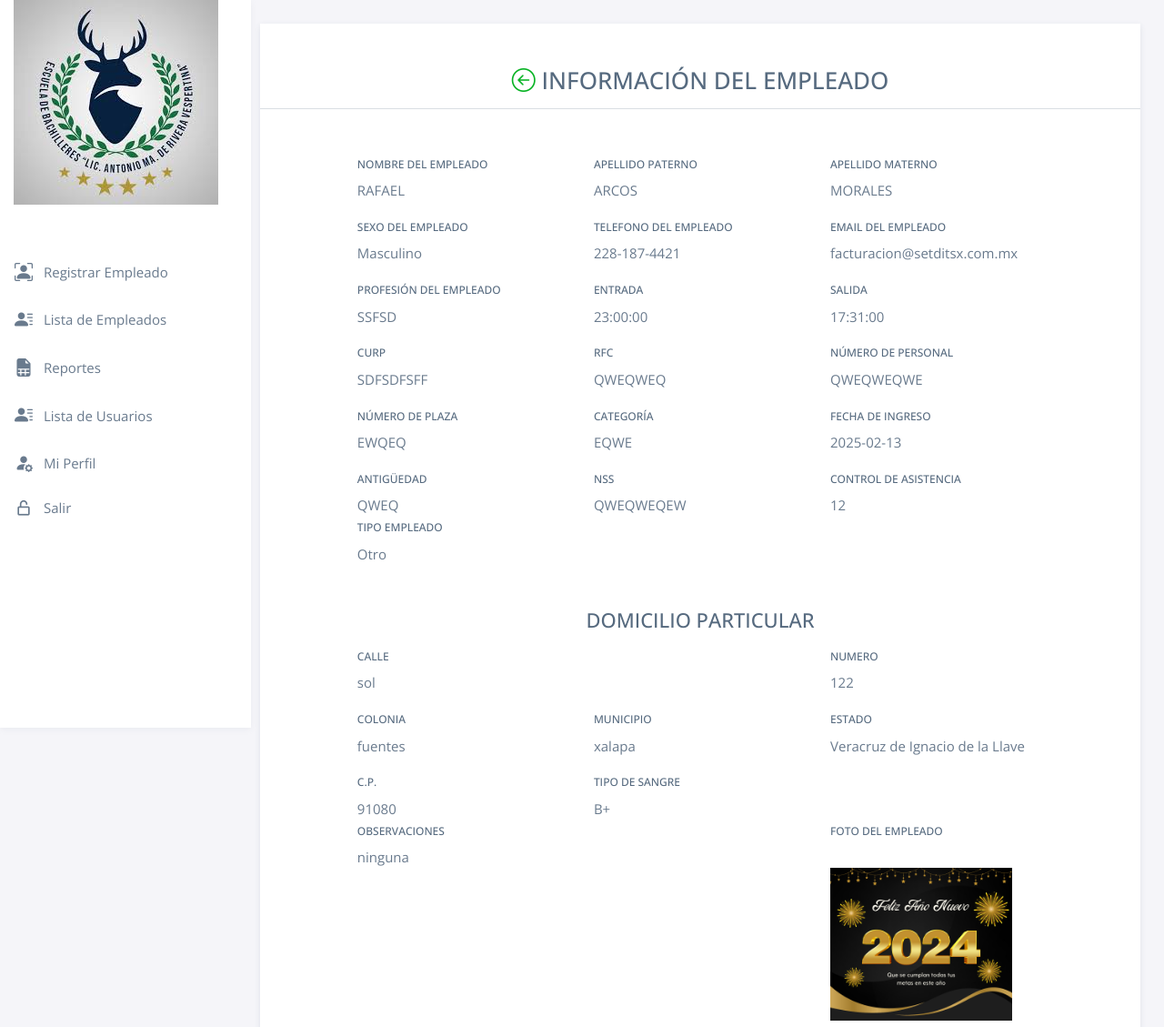
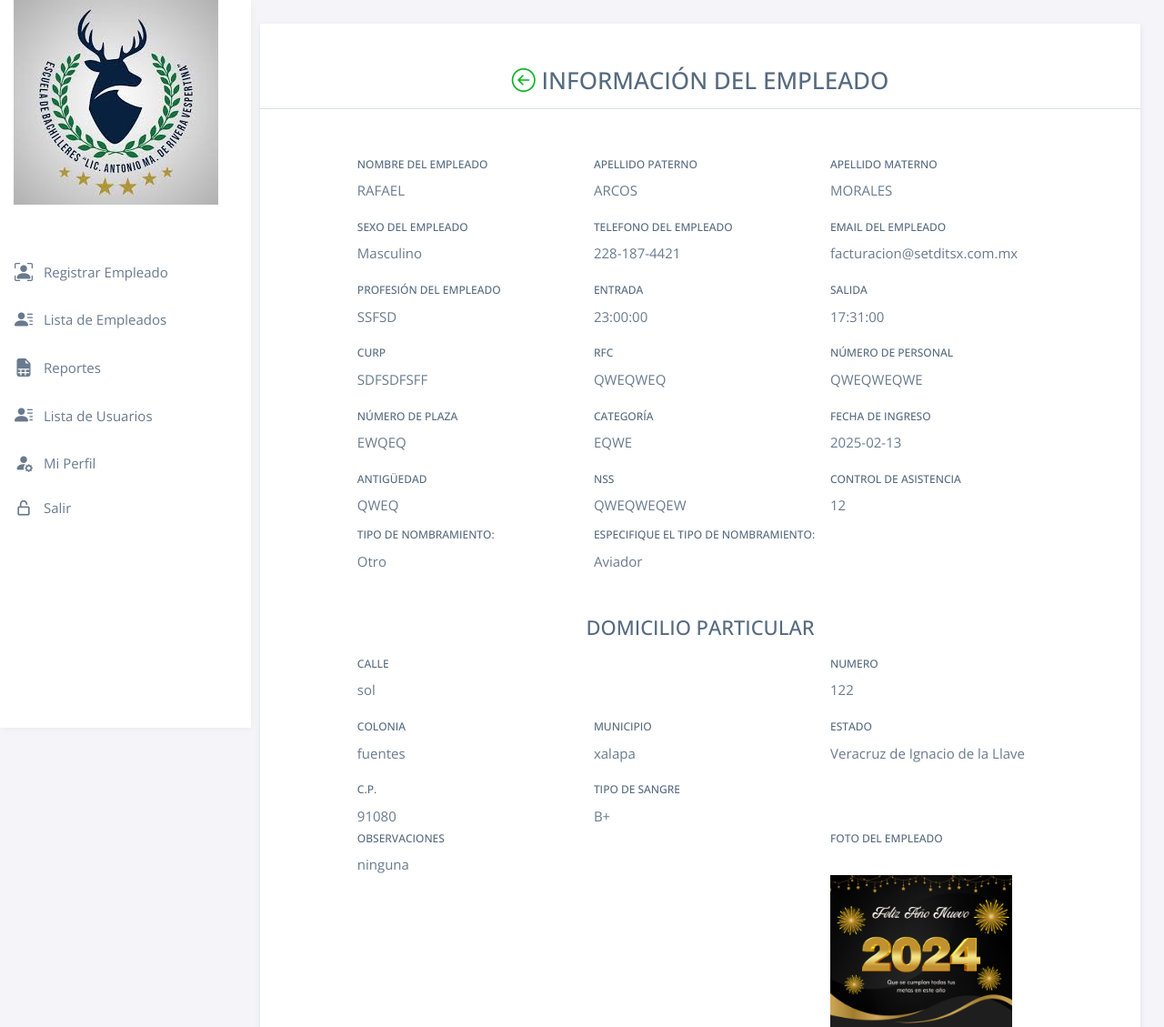
Before and after one commit to Apptechnology/amrv, a Flask app: page /detalles-empleado/22 in a window 1280 px wide. Shown: the top 1129 px of the page at 91% size. Run offline with Flask 3, Linux system fonts and the light colour scheme; the visitor is signed in with stand-in values (Sample User, id 1); data comes from the database, SQL or seed files in the repository; both versions use the stored data as it was after the commit; some libraries are stand-ins or nearby versions.

Commit message:
ver24022025-3

```diff
--- a/controllers/funciones_home.py
+++ b/controllers/funciones_home.py
@@ -23,19 +23,18 @@ def procesar_form_empleado(dataForm, foto_perfil):
    # salario_sin_puntos = re.sub('[^0-9]+', '', dataForm['salario_empleado'])
     # convertir salario a INT
     #salario_entero = int(salario_sin_puntos)
-
     result_foto_perfil = procesar_imagen_perfil(foto_perfil)
     try:
         with connectionBD() as conexion_MySQLdb:
             with conexion_MySQLdb.cursor(dictionary=True) as cursor:
 
-                sql = "INSERT INTO tbl_empleados (nombre_empleado, apellido_empleado, apellido_materno, sexo_empleado, telefono_empleado, email_empleado, profesion_empleado, entrada, salida, curp, rfc, num_personal, num_plaza, categoria, fecha_ingreso, antiguedad, nss, control_asistencia, tipo_empleado, calle, num, colonia, municipio, estado, cp, tipo_sangre, observaciones, foto_empleado) VALUES (%s, %s, %s, %s, %s, %s, %s, %s, %s, %s, %s, %s, %s, %s, %s, %s, %s, %s, %s, %s, %s, %s, %s, %s, %s, %s, %s, %s)"
+                sql = "INSERT INTO tbl_empleados (nombre_empleado, apellido_empleado, apellido_materno, sexo_empleado, telefono_empleado, email_empleado, profesion_empleado, entrada, salida, curp, rfc, num_personal, num_plaza, categoria, fecha_ingreso, antiguedad, nss, control_asistencia, tipo_empleado, otro_empleado, calle, num, colonia, municipio, estado, cp, tipo_sangre, observaciones, foto_empleado) VALUES (%s, %s, %s, %s, %s, %s, %s, %s, %s, %s, %s, %s, %s, %s, %s, %s, %s, %s, %s, %s, %s, %s, %s, %s, %s, %s, %s, %s, %s)"
 
                 # Creando una tupla con los valores del INSERT
                 valores = (dataForm['nombre_empleado'], dataForm['apellido_empleado'], dataForm['apellido_materno'], dataForm['sexo_empleado'],
                            dataForm['telefono_empleado'], dataForm['email_empleado'], dataForm['profesion_empleado'], dataForm['entrada'], dataForm['salida'],
                            dataForm['curp'], dataForm['rfc'], dataForm['num_personal'], dataForm['num_plaza'], dataForm['categoria'],
-                           dataForm['fecha_ingreso'], dataForm['antiguedad'], dataForm['nss'], dataForm['control_asistencia'], dataForm['tipo_empleado'], dataForm['calle'],
+                           dataForm['fecha_ingreso'], dataForm['antiguedad'], dataForm['nss'], dataForm['control_asistencia'], dataForm['tipo_empleado'], dataForm['otro_empleado'], dataForm['calle'],
                            dataForm['num'], dataForm['colonia'], dataForm['municipio'], dataForm['estado'], dataForm['cp'], dataForm['tipo_sangre'], dataForm['observaciones'], result_foto_perfil)
                 cursor.execute(sql, valores)
 
@@ -102,6 +101,7 @@ def sql_lista_empleadosBD():
                         e.nss,
                         e.control_asistencia,
                         e.tipo_empleado,
+                        e.otro_empleado,
                         e.calle,
                         e.num,
                         e.colonia,
@@ -157,6 +157,7 @@ def sql_detalles_empleadosBD(idEmpleado):
                         e.nss,
                         e.control_asistencia,
                         e.tipo_empleado,
+                        e.otro_empleado,
                         e.calle,
                         e.num,
                         e.colonia,
@@ -206,6 +207,7 @@ def empleadosReporte():
                         e.nss,
                         e.control_asistencia,
                         e.tipo_empleado,
+                        e.otro_empleado,
                         e.calle,
                         e.num,
                         e.colonia,
@@ -239,7 +241,7 @@ def generarReporteExcel():
     # Agregar la fila de encabezado con los títulos
     cabeceraExcel = ("Nombre", "Apellido_Paterno", "Apellido_Materno", "Sexo",
                      "Telefono", "Email", "Profesión", "Entrada", "Salida", "CURP", "RFC", "num_personal",
-                     "num_plaza", "categoria", "fecha_ingreso", "antiguedad", "NSS", "control_asistencia","Tipo_empleado", "calle",
+                     "num_plaza", "categoria", "fecha_ingreso", "antiguedad", "NSS", "control_asistencia","Tipo_empleado","Otros", "calle",
                      "num", "colonia", "municipio", "estado", "C.P.", "tipo_sangre", "Observaciones", "Fecha de Ingreso")
 
     hoja.append(cabeceraExcel)
@@ -269,6 +271,7 @@ def generarReporteExcel():
         nss = registro['nss']
         control_asistencia = registro['control_asistencia']
         tipo_empleado = registro['tipo_empleado']
+        otro_empleado = registro['otro_empleado']
         calle = registro['calle']
         num = registro['num']
         colonia = registro['colonia']
@@ -282,7 +285,7 @@ def generarReporteExcel():
         # Agregar los valores a la hoja
         hoja.append((nombre_empleado, apellido_empleado, apellido_materno, sexo_empleado, telefono_empleado, email_empleado, profesion_empleado,
                      entrada, salida, curp, rfc, num_personal, num_plaza, categoria, fecha_ingreso, antiguedad, nss,
-                     control_asistencia, tipo_empleado, calle, num, colonia, municipio, estado, cp, tipo_sangre, observaciones, fecha_registro))
+                     control_asistencia, tipo_empleado, otro_empleado, calle, num, colonia, municipio, estado, cp, tipo_sangre, observaciones, fecha_registro))
 
         # Itera a través de las filas y aplica el formato a la columna G
       #  for fila_num in range(2, hoja.max_row + 1):
@@ -333,6 +336,7 @@ def buscarEmpleadoBD(search):
                             e.nss,
                             e.control_asistencia,
                             e.tipo_empleado,
+                            e.otro_empleado,
                             e.calle,
                             e.num,
                             e.colonia,
@@ -385,6 +389,7 @@ def buscarEmpleadoUnico(id):
                             e.nss,
                             e.control_asistencia,
                             e.tipo_empleado,
+                            e.otro_empleado,
                             e.calle,
                             e.num,
                             e.colonia,
@@ -429,6 +434,7 @@ def procesar_actualizacion_form(data):
                 nss = data.form['nss']
                 control_asistencia = data.form['control_asistencia']
                 tipo_empleado = data.form['tipo_empleado']
+                otro_empleado = data.form['otro_empleado']
                 calle = data.form['calle']
                 num = data.form['num']
                 colonia = data.form['colonia']
@@ -468,6 +474,7 @@ def procesar_actualizacion_form(data):
                             nss = %s,
                             control_asistencia = %s,
                             tipo_empleado = %s,
+                            otro_empleado = %s,
                             calle = %s,
                             num = %s,
                             colonia = %s,
@@ -482,7 +489,7 @@ def procesar_actualizacion_form(data):
                     values = (nombre_empleado, apellido_empleado, apellido_materno, sexo_empleado,
                               telefono_empleado, email_empleado, profesion_empleado, entrada, salida, curp,
                               rfc, num_personal, num_plaza, categoria, fecha_ingreso, antiguedad,
-                              nss, control_asistencia, tipo_empleado, calle, num, colonia, municipio, estado, cp,
+                              nss, control_asistencia, tipo_empleado, otro_empleado, calle, num, colonia, municipio, estado, cp,
                               tipo_sangre, observaciones, fotoForm, id_empleado)
                 else:
                     querySQL = """
@@ -507,6 +514,7 @@ def procesar_actualizacion_form(data):
                             nss = %s,
                             control_asistencia = %s,
                             tipo_empleado = %s,
+                            otro_empleado = %s,
                             calle = %s,
                             num = %s,
                             colonia = %s,
@@ -520,7 +528,7 @@ def procesar_actualizacion_form(data):
                     values = (nombre_empleado, apellido_empleado, apellido_materno, sexo_empleado,
                               telefono_empleado, email_empleado, profesion_empleado, entrada, salida,
                               curp, rfc,  num_personal, num_plaza, categoria, fecha_ingreso,
-                              antiguedad, nss, control_asistencia, tipo_empleado, calle, num, colonia,
+                              antiguedad, nss, control_asistencia, tipo_empleado, otro_empleado, calle, num, colonia,
                               municipio, estado, cp, tipo_sangre, observaciones, id_empleado)
 
                 cursor.execute(querySQL, values)
--- a/static/assets/customJS/file.js
+++ b/static/assets/customJS/file.js
@@ -51,3 +51,30 @@ function formatPhoneNumber(event) {
       input.value = value;
   }
 }
+/**
+ *
+ * Formato de opcion "Otros"
+ */
+function mostrarOtroCampo() {
+  var selectBox = document.getElementById("tipo_empleado");
+  var otroDiv = document.getElementById("otro_empleado_div");
+  if (selectBox === "Otro") {
+      otroDiv.style.display = "block";
+  } else {
+      otroDiv.style.display = "none";
+  }
+}
+
+/**
+ *
+ * Formato de opcion "Otros_update"
+ */
+function mostrarOtroCampoUpdate() {
+  var selectBox = document.getElementById("tipo_empleado");
+  var otroDiv = document.getElementById("otro_empleado_div");
+  if (selectBox.value === "Otro") {
+    otroDiv.style.display = "block";
+  } else {
+    otroDiv.style.display = "none";
+  }
+}
--- a/templates/public/empleados/detalles_empleado.html
+++ b/templates/public/empleados/detalles_empleado.html
@@ -1,6 +1,6 @@
 {% extends 'public/base_cpanel.html' %}
 <!--Cambiando el title-->
-{% block title %}AMRV | Registrar Empleado{% endblock %}
+{% block title %}AMRV | Información del Empleado{% endblock %}
 <!---->
 {% block customCSS %}
 <link
@@ -170,13 +170,27 @@
             <br />
             {{ detalle_empleado.control_asistencia}}
           </div>
-          <div class="col-md-4">
+        </div>
+
+
+            <div class="row mt-2">
+            <div class="col-md-4">
             <label for="tipo_empleado" class="form-label">
-              Tipo Empleado
+              Tipo de nombramiento:
             </label>
             <br />
-            {{ detalle_empleado.tipo_empleado}}
-          </div>
+            {{ detalle_empleado.tipo_empleado }}
+            </div>
+            {% if detalle_empleado.tipo_empleado == "Otro" %}
+
+            <div class="col-md-6" id="otro_empleado_div">
+            <label for="otro_empleado" class="form-label">
+              Especifique el tipo de nombramiento:
+            </label>
+            <br />
+            {{ detalle_empleado.otro_empleado }}
+            {% endif %}
+            </div>
         </div>
         <h4 class="text-center mt-5 mb-3">DOMICILIO PARTICULAR </h4>
 
@@ -266,3 +280,6 @@
   <hr />
 </h2>
 {% endif %} {% endblock %}
+{% block customJS %}
+<script src="{{ url_for('static', filename ='assets/customJS/file.js') }}"></script>
+{% endblock %}
```
Also changed, not shown: BD/crud_python.sql (+10 -9 lines), templates/public/empleados/form_empleado.html (+18 -9 lines), templates/public/empleados/form_empleado_update.html (+18 -6 lines), static/fotos_empleados/0e3d52128293451c8b9a25603604756f656b1765d7c84122aa0baf99b61f6551.png (deleted), static/fotos_empleados/23721e5e3634422b804a27fc900db5ff5354966b09434f0fb6941f4972d98177.jpg (deleted), static/fotos_empleados/a3f4ff37d8764c8d97250196b74c74ac22ebdc6936804ac59ba4372fe95f8cb1.jpeg (added), static/fotos_empleados/d0c96743cbea4834956b7b37fdcdde210b1e1cba109640dba4ca4ab21d0b35b8.png (deleted), static/fotos_empleados/ef5be88e333d4b0fac02f46e6c37ba1f13b1b6deba2f4c3c8d1ee436caf1027b.png (deleted), 1 other file.
